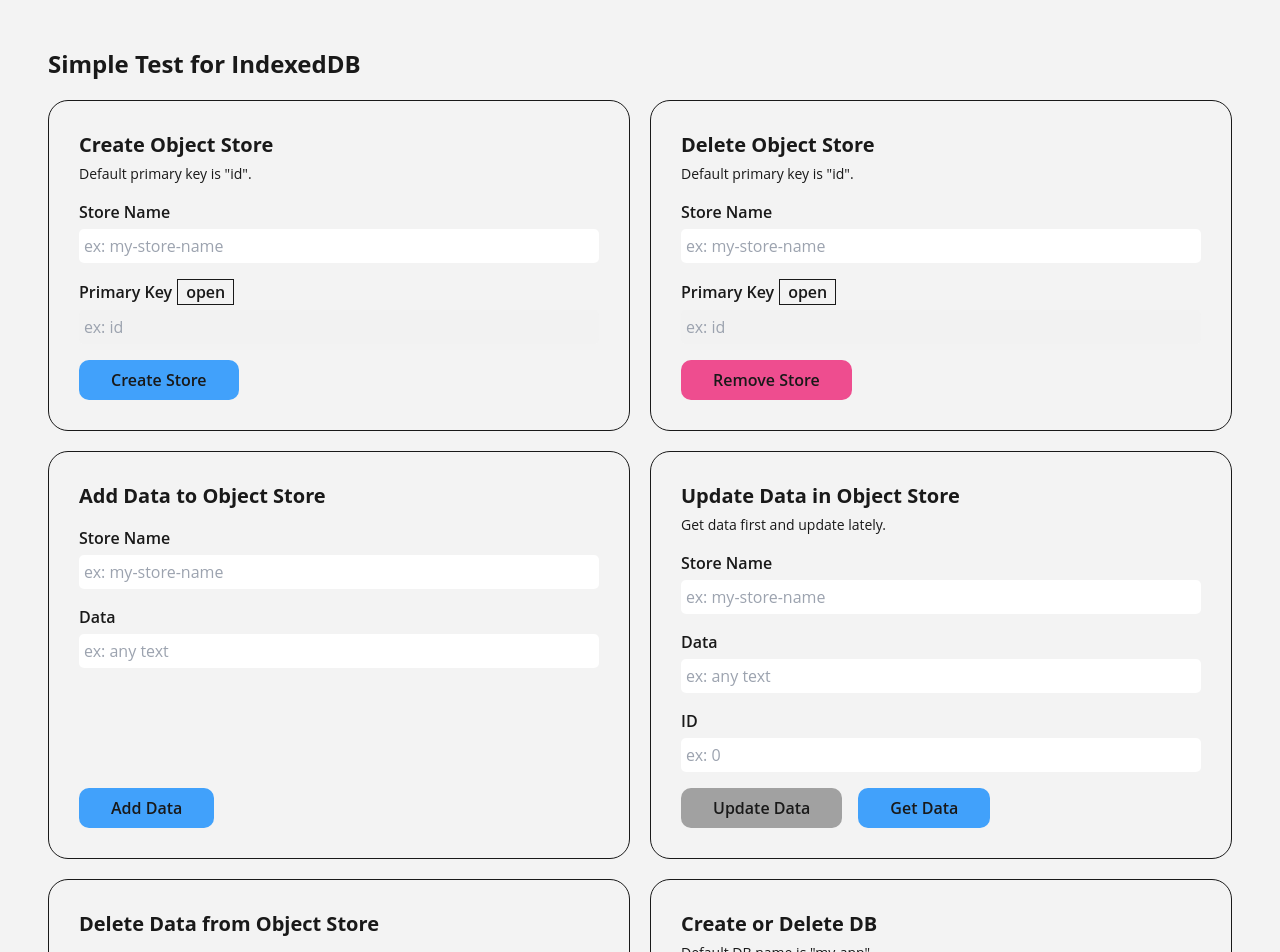
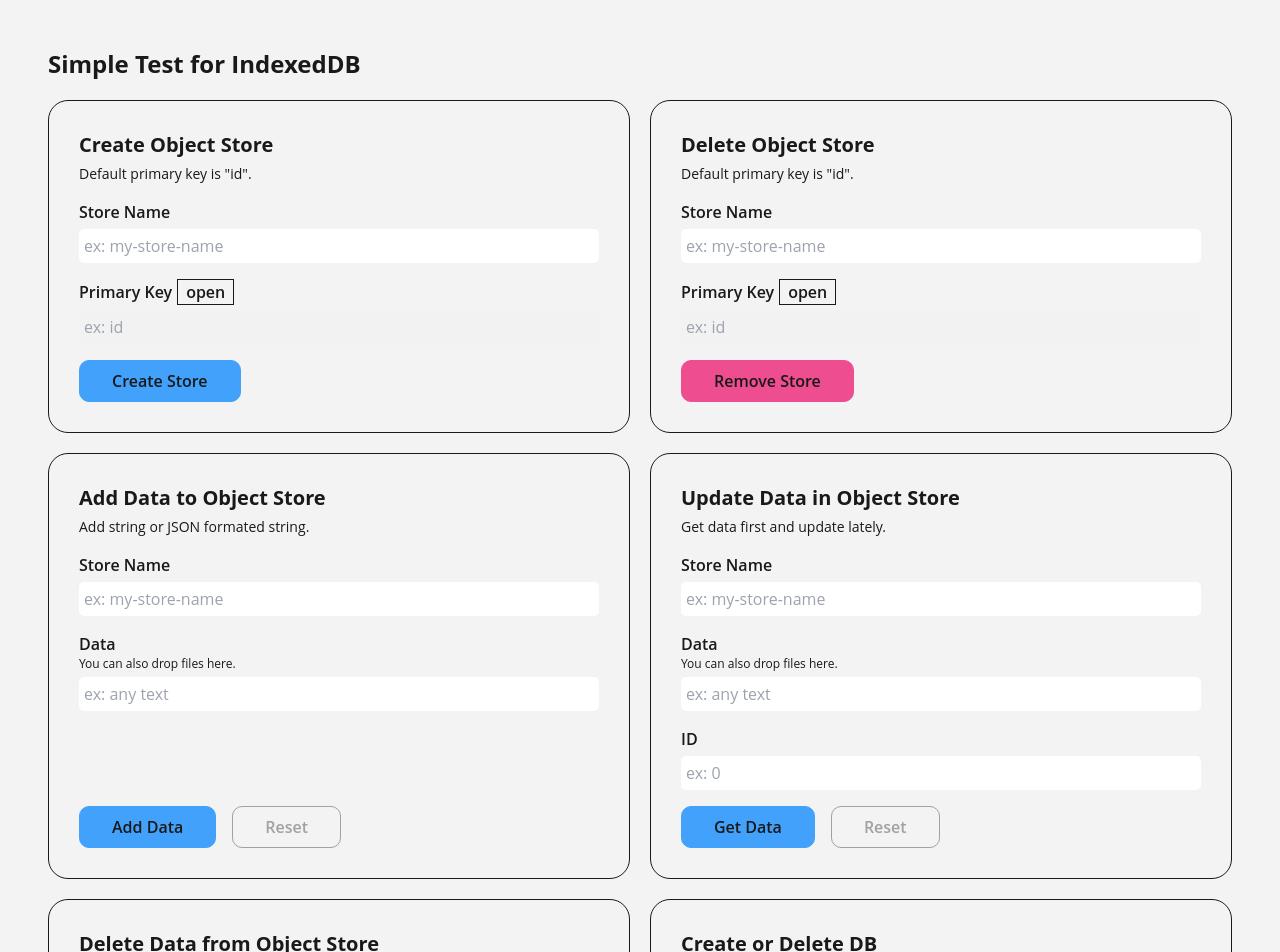
Before and after one commit to kwei/demoPages, a Next.js app in the folder my-app/: page /indexedDB in a window 1280 px wide. Shown: the top 952 px of the page. Built offline with nearby package versions, Linux system fonts and the light colour scheme.

Commit message:
feat: save file

```diff
--- a/my-app/src/app/globals.css
+++ b/my-app/src/app/globals.css
@@ -20,7 +20,7 @@
     --border-rgb: rgb(223, 223, 223);
     --btn-bg-blue: #074FCBFF;
     --btn-bg-red: #E91E63FF;
-    --btn-bg-gray: #595959FF;
+    --btn-bg-gray: #F3F7FBFF;
   }
 }
 
--- a/my-app/src/app/indexedDB/AddDataCard.tsx
+++ b/my-app/src/app/indexedDB/AddDataCard.tsx
@@ -3,29 +3,84 @@
 import { Button } from "@/components/Button"
 import { Card } from "@/components/Card"
 import dbHandler from "@/utils/indexedDBHandler"
-import { useRef, useState } from "react"
+import { useCallback, useRef, useState } from "react"
+import { dataType, fileObjectType } from "./constants"
 
 
 export const AddDataCard = () => {
     const storeNameRef = useRef<HTMLInputElement>(null)
     const dataRef = useRef<HTMLInputElement>(null)
     const [isAdd, setIsAdd] = useState<boolean>(false)
+    const [files, setFiles] = useState<fileObjectType[] | null>(null)
 
-    const addDataToStore = () => {
+    const addDataToStore = useCallback(() => {
         if (storeNameRef.current && dataRef.current) {
             setIsAdd(true)
             const storeName = storeNameRef.current.value
             storeNameRef.current.value = ''
             const data = dataRef.current.value
             dataRef.current.value = ''
-            dbHandler.addData(storeName, { value: data })
+            dataRef.current.disabled = false
+            let convertedData = null
+            let type = dataType.string
+            if (files) {
+                convertedData = files
+                type = dataType.file
+            } else {
+                try {
+                    convertedData = JSON.parse(data)
+                    type = dataType.object
+                } catch {
+                    convertedData = data
+                    type = dataType.string
+                }
+            }
+            dbHandler.addData(storeName, { value: convertedData, type })
             .finally(() => setIsAdd(false))
+        }
+    }, [files])
+
+    const handleDragenter = (e: React.DragEvent) => e.preventDefault()
+    const handleDragover = (e: React.DragEvent) => e.preventDefault()
+    const handleDragleave = (e: React.DragEvent) => e.preventDefault()
+
+    const handleDrop = (e: React.DragEvent) => {
+        e.preventDefault()
+        const files = e.dataTransfer.files
+        const convertedData = []
+        for(let i = 0 ; i < files.length ; i++) {
+            const file = files[i]
+            const blob = new Blob([file], {type: file.type})
+            convertedData.push({
+                name: file.name,
+                type: file.type,
+                size: file.size,
+                data: blob
+            })
+        }
+        if (dataRef.current) {
+            dataRef.current.value = convertedData.map(data => data.name).join(', ')
+            dataRef.current.disabled = true
+        }
+        setFiles(convertedData)
+    }
+
+    const reset = () => {
+        if (storeNameRef.current && dataRef.current) {
+            storeNameRef.current.value = ''
+            dataRef.current.value = ''
+            dataRef.current.disabled = false
+            setIsAdd(false)
+            setFiles(null)
         }
     }
 
     return (
         <Card className="flex-col gap-4 flex-1 shrink-0 basis-[48%]">
-            <span className="font-bold text-xl">Add Data to Object Store</span>
+            <div className="relative flex flex-col gap-1.25">
+                <span className="font-bold text-xl">Add Data to Object Store</span>
+                <span className="font-normal text-sm">Add string or JSON formated string.</span>
+            </div>
             <div className="relative flex flex-col gap-1.25">
                 <span className="font-semibold">Store Name</span>
                 <input
@@ -37,17 +92,27 @@ export const AddDataCard = () => {
                 />
             </div>
             <div className="relative flex flex-col gap-1.25">
-                <span className="font-semibold">Data</span>
+                <div className="relative flex flex-col gap-0.25">
+                    <span className="font-semibold">Data</span>
+                    <span className="font-normal text-xs">You can also drop files here.</span>
+                </div>
                 <input
                     ref={dataRef}
                     className="p-1.25 rounded-1.25 outline-none text-black"
                     name="data"
                     type="text"
                     placeholder="ex: any text"
+                    onDragEnter={handleDragenter}
+                    onDragOver={handleDragover}
+                    onDragLeave={handleDragleave}
+                    onDrop={handleDrop}
                 />
             </div>
             <div className="relative flex flex-1 w-full items-end">
-                <Button onClick={addDataToStore} loading={isAdd} color="blue">Add Data</Button>
+                <div className="relative flex items-center gap-4">
+                    <Button onClick={addDataToStore} loading={isAdd} color="blue">Add Data</Button>
+                    <Button onClick={reset} variant="outline" color="gray">Reset</Button>
+                </div>
             </div>
         </Card>
     )
--- a/my-app/src/app/indexedDB/UpdateDataCard.tsx
+++ b/my-app/src/app/indexedDB/UpdateDataCard.tsx
@@ -4,6 +4,7 @@ import { Button } from "@/components/Button"
 import { Card } from "@/components/Card"
 import dbHandler from "@/utils/indexedDBHandler"
 import { useCallback, useRef, useState } from "react"
+import { dataType, fileObjectType } from "./constants"
 
 export const UpdateDataCard = () => {
     const storeNameRef = useRef<HTMLInputElement>(null)
@@ -12,6 +13,7 @@ export const UpdateDataCard = () => {
     const [hasGetData, setHasGetData] = useState<boolean>(false)
     const [isGet, setIsGet] = useState<boolean>(false)
     const [isUpdate, setIsUpdate] = useState<boolean>(false)
+    const [files, setFiles] = useState<fileObjectType[] | null>(null)
 
     const updateDataToStore = useCallback(() => {
         if (!hasGetData) return false
@@ -21,15 +23,30 @@ export const UpdateDataCard = () => {
             const data = dataRef.current.value
             const id = idRef.current.value
             dataRef.current.value = ''
+            dataRef.current.disabled = false
             idRef.current.value = ''
             storeNameRef.current.value = ''
-            dbHandler.updateData(storeName, { value: data, id: Number(id) })
+            let convertedData = null
+            let type = dataType.string
+            if (files) {
+                convertedData = files
+                type = dataType.file
+            } else {
+                try {
+                    convertedData = JSON.parse(data)
+                    type = dataType.object
+                } catch {
+                    convertedData = data
+                    type = dataType.string
+                }
+            }
+            dbHandler.updateData(storeName, { value: convertedData, id: Number(id), type })
             .finally(() => {
                 setHasGetData(false)
                 setIsUpdate(false)
             })
         }
-    }, [hasGetData])
+    }, [hasGetData, files])
 
     const getStore = () => {
         if (storeNameRef.current && idRef.current) {
@@ -38,13 +55,77 @@ export const UpdateDataCard = () => {
             const id = idRef.current.value
             dbHandler.getData(storeName, Number(id))
             .then((data) => {
-                const {value} = data as { value: string, id: number }
-                if (dataRef.current) dataRef.current.value = value
+                const {value, type} = data as { value: unknown, id: number, type: dataType }
+                console.log('get data', value, type)
+                let convertedData = ''
+                if (type === dataType.object) {
+                    try {
+                        convertedData = JSON.stringify(value)
+                    } catch {
+                        convertedData = value as string
+                    }
+                } else if (type === dataType.file) {
+                    const d = value as fileObjectType[]
+                    console.log('read file', d)
+                    convertedData = d.map(v => v.name).join(', ')
+                    setFiles(d)
+                } else {
+                    convertedData = value as string
+                }
+
+                if (dataRef.current) {
+                    dataRef.current.value = convertedData
+                    dataRef.current.disabled = true
+                }
             })
             .finally(() => {
                 setHasGetData(true)
                 setIsGet(false)
             })
+        }
+    }
+
+    const handleDragenter = (e: React.DragEvent) => e.preventDefault()
+    const handleDragover = (e: React.DragEvent) => {
+        e.preventDefault()
+        if (dataRef.current) dataRef.current.disabled = false
+    }
+    const handleDragleave = (e: React.DragEvent) => {
+        e.preventDefault()
+        if (dataRef.current) dataRef.current.disabled = true
+    }
+
+    const handleDrop = (e: React.DragEvent) => {
+        e.preventDefault()
+        const files = e.dataTransfer.files
+        const convertedData = []
+        for(let i = 0 ; i < files.length ; i++) {
+            const file = files[i]
+            const blob = new Blob([file], {type: file.type})
+            convertedData.push({
+                name: file.name,
+                type: file.type,
+                size: file.size,
+                data: blob
+            })
+        }
+        if (dataRef.current) {
+            dataRef.current.value = convertedData.map(data => data.name).join(', ')
+            dataRef.current.disabled = true
+        }
+        setFiles(convertedData)
+    }
+
+    const reset = () => {
+        if (storeNameRef.current && dataRef.current && idRef.current) {
+            storeNameRef.current.value = ''
+            dataRef.current.value = ''
+            dataRef.current.disabled = false
+            idRef.current.value = ''
+            setHasGetData(false)
+            setIsGet(false)
+            setIsUpdate(false)
+            setFiles(null)
         }
     }
 
@@ -65,13 +146,20 @@ export const UpdateDataCard = () => {
                 />
             </div>
             <div className="relative flex flex-col gap-1.25">
-                <span className="font-semibold">Data</span>
+                <div className="relative flex flex-col gap-0.25">
+                    <span className="font-semibold">Data</span>
+                    <span className="font-normal text-xs">You can also drop files here.</span>
+                </div>
                 <input
                     ref={dataRef}
                     className="p-1.25 rounded-1.25 outline-none text-black"
                     name="data"
                     type="text"
                     placeholder="ex: any text"
+                    onDragEnter={handleDragenter}
+                    onDragOver={handleDragover}
+                    onDragLeave={handleDragleave}
+                    onDrop={handleDrop}
                 />
             </div>
             <div className="relative flex flex-col gap-1.25">
@@ -86,8 +174,11 @@ export const UpdateDataCard = () => {
             </div>
             <div className="relative flex flex-1 w-full items-end flex-wrap">
                 <div className="relative flex items-center gap-4">
-                    <Button onClick={updateDataToStore} loading={isUpdate} color={hasGetData ? 'blue' : 'gray'}>Update Data</Button>
-                    <Button onClick={getStore} loading={isGet} color={hasGetData ? 'gray' : 'blue'}>Get Data</Button>
+                    {hasGetData ?
+                        <Button onClick={updateDataToStore} loading={isUpdate} color='blue'>Update Data</Button> :
+                        <Button onClick={getStore} loading={isGet} color='blue'>Get Data</Button>
+                    }
+                    <Button onClick={reset} variant="outline" color="gray">Reset</Button>
                 </div>
             </div>
         </Card>
--- /dev/null
+++ b/my-app/src/app/indexedDB/constants.ts
@@ -0,0 +1,13 @@
+export interface fileObjectType {
+    name: string
+    type: string
+    size: number
+    data: Blob
+}
+
+export enum dataType {
+    string,
+    number,
+    object,
+    file
+}
--- a/my-app/src/components/Button.tsx
+++ b/my-app/src/components/Button.tsx
@@ -5,23 +5,29 @@ import { Loading } from "./Loading"
 
 interface ButtonPropsType {
     children: ReactNode
-    color: 'blue' | 'red' | 'gray'
+    color?: 'blue' | 'red' | 'gray'
+    variant?: 'contained' | 'outline'
     onClick?: () => void
     loading?: boolean
 }
 
 export const Button = memo((props: ButtonPropsType) => {
-    const { children, onClick, loading = false, color } = props
+    const { children, onClick, loading = false, color = 'blue', variant = 'contained' } = props
 
     const btnColor = useMemo(() => {
-        if (color === 'blue') return 'bg-[var(--btn-bg-blue)]'
-        else if (color === 'red') return 'bg-[var(--btn-bg-red)]'
-        else if (color === 'gray') return 'bg-[var(--btn-bg-gray)]'
+        if (color === 'blue') return 'bg-[var(--btn-bg-blue)] border-[var(--btn-bg-blue)] text-[var(--btn-bg-blue)]'
+        else if (color === 'red') return 'bg-[var(--btn-bg-red)] border-[var(--btn-bg-red)] text-[var(--btn-bg-red)]'
+        else if (color === 'gray') return 'bg-[var(--btn-bg-gray)] border-[var(--btn-bg-gray)] text-[var(--btn-bg-gray)]'
     }, [color])
+
+    const btnStyle = useMemo(() => {
+        if (variant === 'outline') return '!bg-transparent'
+        else return '!text-[var(--foreground-rgb)]'
+    }, [variant])
 
     return (
         <button
-            className={`relative select-none w-fit font-semibold h-fit rounded-2.5 whitespace-nowrap cursor-pointer px-8 py-2 ${btnColor} ${loading ? 'cursor-progress' : ''}`}
+            className={`relative select-none w-fit font-semibold border h-fit rounded-2.5 whitespace-nowrap cursor-pointer px-8 py-2 ${btnColor} ${btnStyle} ${loading ? 'cursor-progress' : ''}`}
             onClick={onClick}
             disabled={loading}
         >
```
Also changed, not shown: my-app/src/utils/indexedDBHandler.ts (+30 -14 lines).
